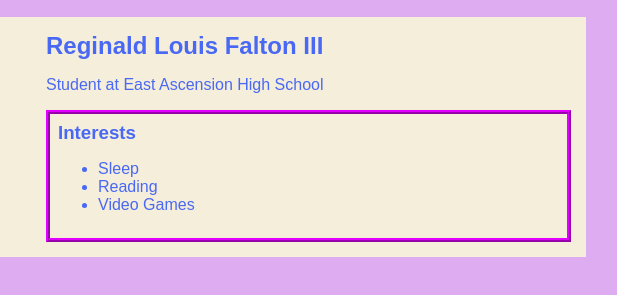
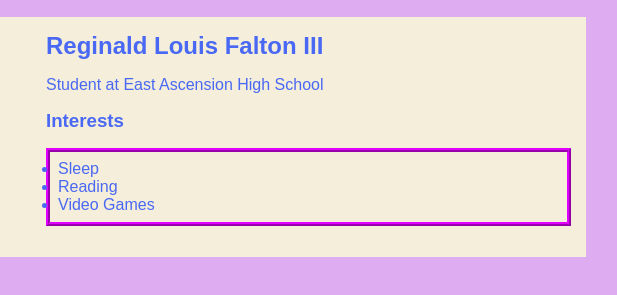
Before and after one commit to FALTON15371/falton15371.github.io, a plain HTML site: page index.html in a window 1280 px wide. Shown: the part 91-386 px from the top of the page, 454-1071 px from the left. Drawn offline with Linux system fonts and the light colour scheme.

Commit message:
add index.html file

```diff
--- a/index.html
+++ b/index.html
@@ -93,9 +93,9 @@
                     <h2>Reginald Louis Falton III</h2>
                     <p>Student at East Ascension High School</p>
                     <!--Interests-->
-                    <div id="interests">
+                    <div>
                         <h3>Interests</h3>
-                        <ul>
+                        <ul id="interests">
 
                             <li>Sleep</li>
                             <li>Reading</li>
--- a/projects/platformer/js/init/collectable.js
+++ b/projects/platformer/js/init/collectable.js
@@ -40,7 +40,7 @@
         createCollectable(type.steve, 200, 150, .5, 1);
         createCollectable(type.kennedi, 420, 450, -6, 0.7);
         createCollectable(type.db, 20, 370, 6, 0.7);
-
+        createCollectable(type.max, 450, 400,  10, 0.9);
 
         // ALL YOUR CODE GOES ABOVE HERE ///////////////////////////////////////
         ////////////////////////////////////////////////////////////////////////
--- a/projects/platformer/js/init/platform.js
+++ b/projects/platformer/js/init/platform.js
@@ -45,7 +45,6 @@
         createPlatform(0, 250, 2.25);
         createPlatform(0, 550, .5, .5);
 
-
         // ALL YOUR CODE GOES ABOVE HERE ///////////////////////////////////////
         ////////////////////////////////////////////////////////////////////////
     }
```
